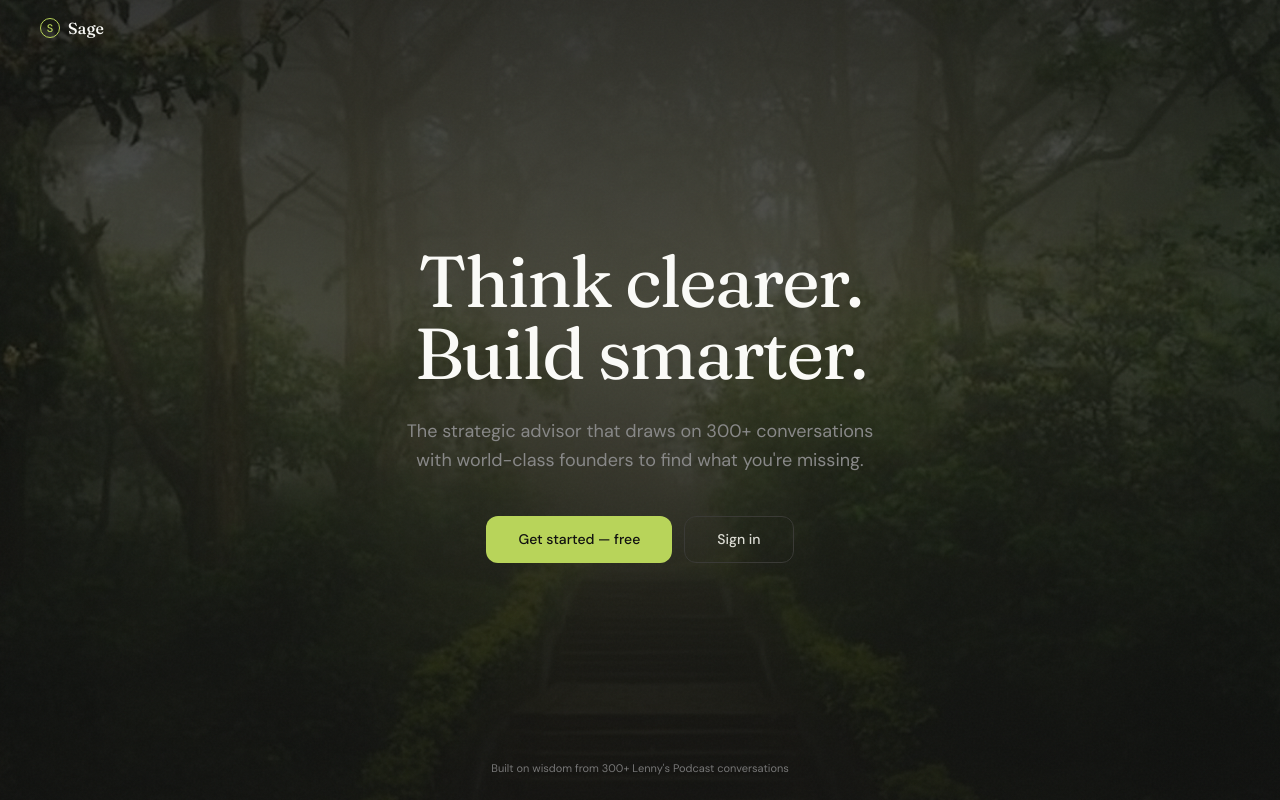
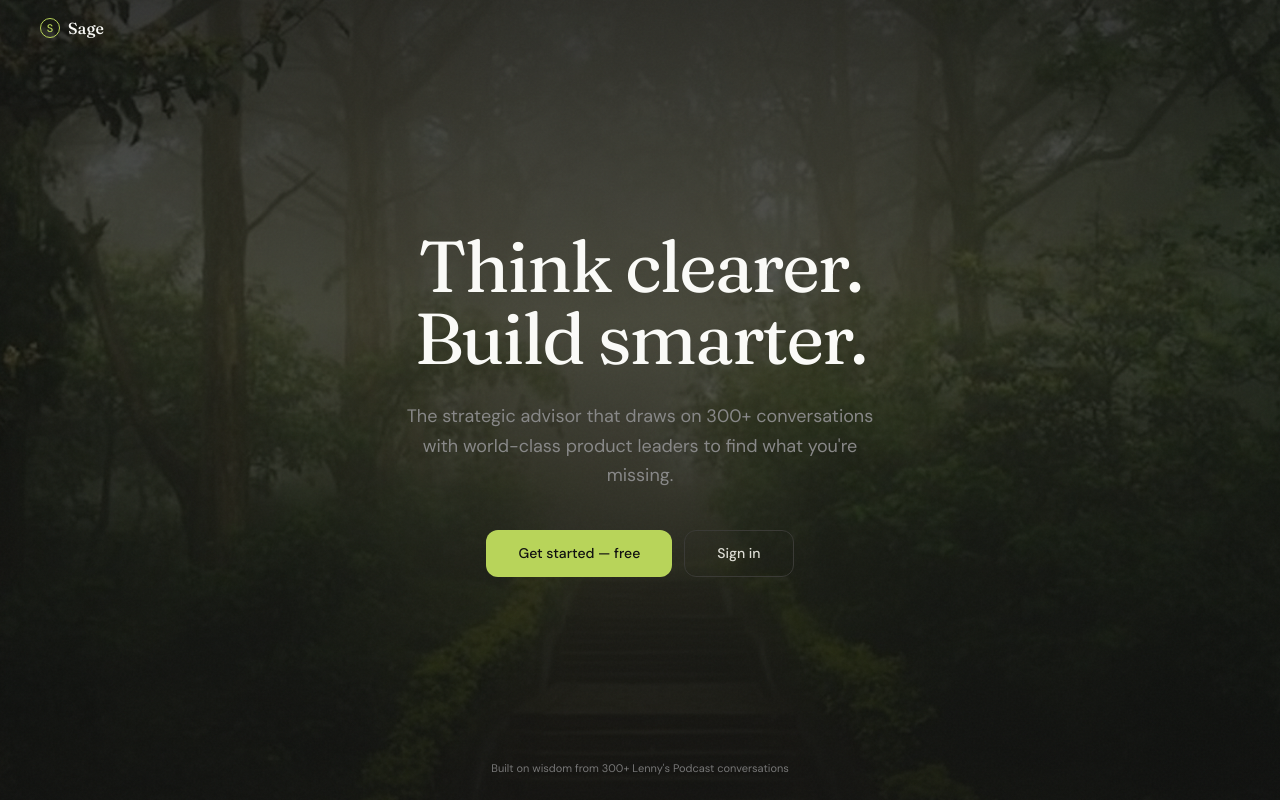
Before and after one commit to sumanprdas-alt/LennysReplit, a Next.js app: page / in a window 1280 px wide. Built offline with nearby package versions, Linux system fonts and the light colour scheme; no server answers.

Commit message:
Fix landing copy: founders → product leaders

```diff
--- a/app/page.tsx
+++ b/app/page.tsx
@@ -34,7 +34,7 @@ export default function LandingPage() {
       {/* Hero — clean, no AI label */}
       <div className="flex-1 flex flex-col items-center justify-center relative z-10 px-6 text-center" style={{ paddingTop: "4vh" }}>
         <h1 className="font-display text-[56px] md:text-[72px] font-normal leading-none tracking-tight fade-up-1" style={{ letterSpacing: "-2px", maxWidth: 700 }}>Think clearer.<br/>Build smarter.</h1>
-        <p className="text-[16px] md:text-[18px] mt-7 leading-relaxed max-w-[480px] fade-up-2" style={{ color: "var(--t3)" }}>The strategic advisor that draws on 300+ conversations with world-class founders to find what you're missing.</p>
+        <p className="text-[16px] md:text-[18px] mt-7 leading-relaxed max-w-[480px] fade-up-2" style={{ color: "var(--t3)" }}>The strategic advisor that draws on 300+ conversations with world-class product leaders to find what you're missing.</p>
 
         {/* Auth buttons */}
         <div className="flex gap-3 mt-10 fade-up-3">
```
